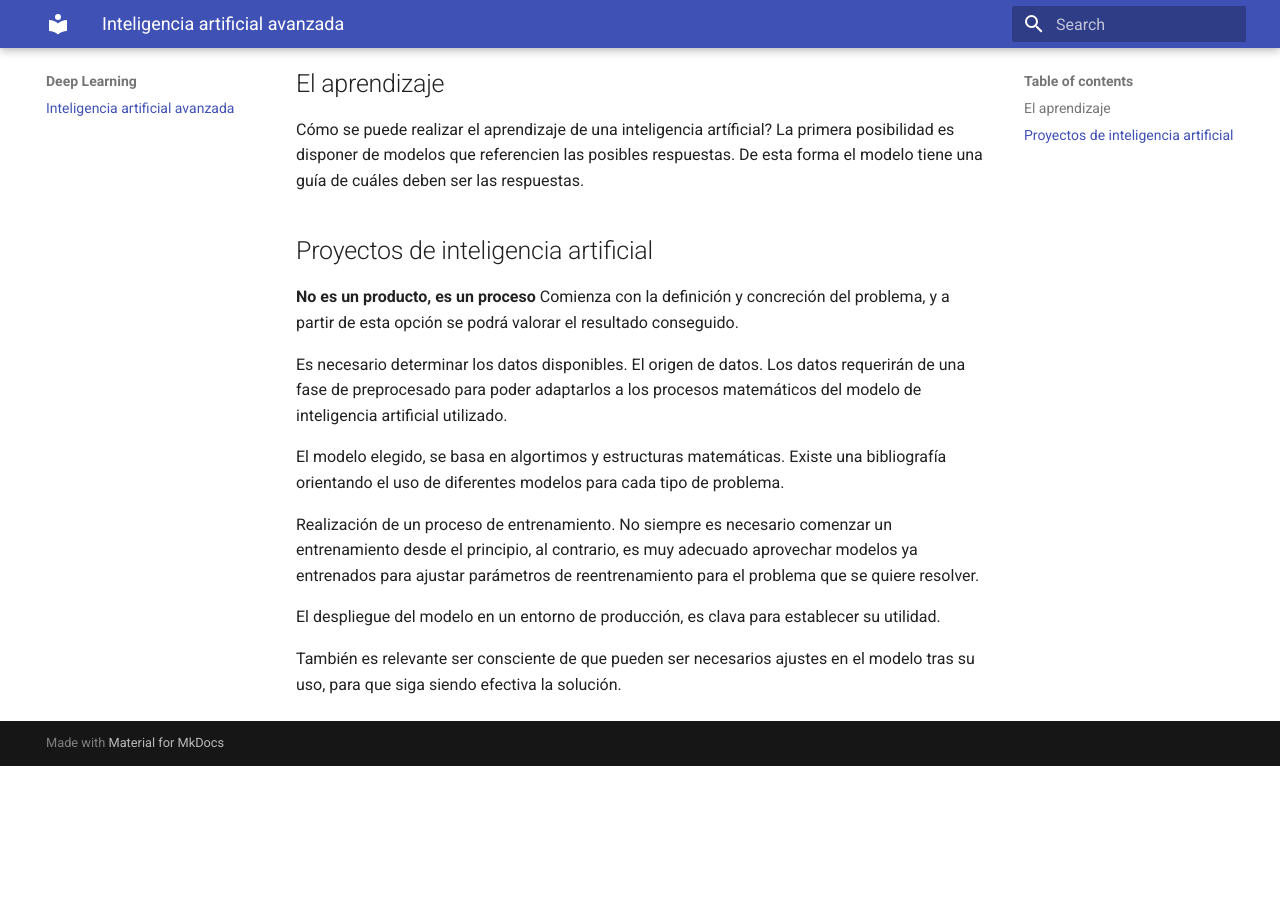
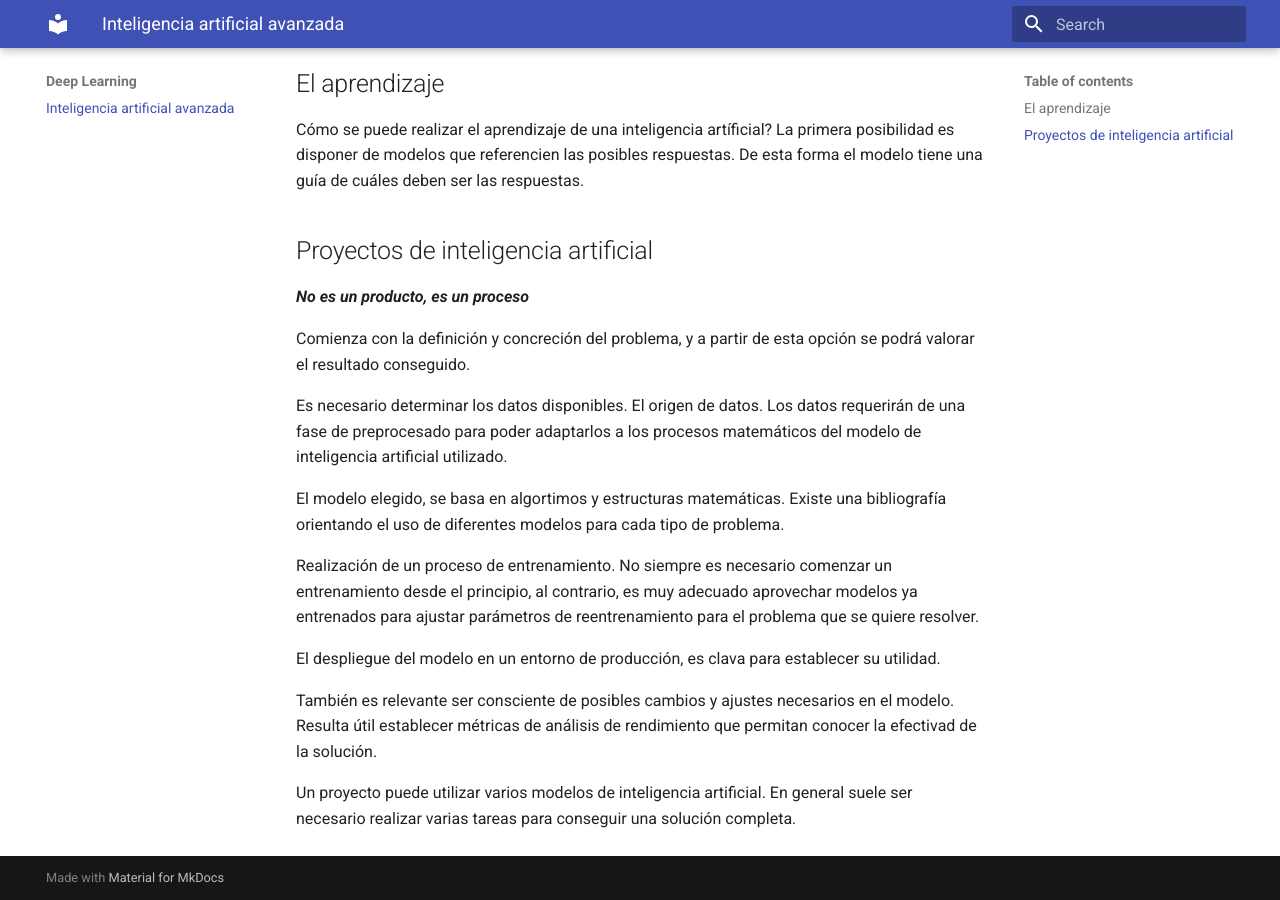
Before and after one commit to sever8a/neurona, an MkDocs documentation site: the page built from runas/index.md, in a window 1280 px wide and 900 px high, scrolled down 621 px. Built offline with MkDocs 1.6.1 and Material for MkDocs 9.7.7, drawn with Linux system fonts in a browser that asks for light colours; before the commit the page ends 1387 px from its top, so only the background shows below that.

Commit message:
Arreglos

```diff
--- a/runas/index.md
+++ b/runas/index.md
@@ -12,7 +12,9 @@ La inteligencia artificial basada en datos, intenta encontrar correlaciones entr
 Cómo se puede realizar el aprendizaje de una inteligencia artíficial? La primera posibilidad es disponer de modelos que referencien las posibles respuestas. De esta forma el modelo tiene una guía de cuáles deben ser las respuestas.
 
 ## Proyectos de inteligencia artificial
-**No es un producto, es un proceso**
+***No es un producto, es un proceso***
+
+
 Comienza con la definición y concreción del problema, y a partir de esta opción se podrá valorar el resultado conseguido.
 
 Es necesario determinar los datos disponibles. El origen de datos. Los datos requerirán de una fase de preprocesado para poder adaptarlos a los procesos matemáticos del modelo de inteligencia artificial utilizado.
@@ -23,4 +25,6 @@ Realización de un proceso de entrenamiento. No siempre es necesario comenzar un
 
 El despliegue del modelo en un entorno de producción, es clava para establecer su utilidad.
 
-También es relevante ser consciente de que pueden ser necesarios ajustes en el modelo tras su uso, para que siga siendo efectiva la solución.
+También es relevante ser consciente de posibles cambios y ajustes necesarios en el modelo. Resulta útil establecer métricas de análisis de rendimiento que permitan conocer la efectivad de la solución.
+
+Un proyecto puede utilizar varios modelos de inteligencia artificial. En general suele ser necesario realizar varias tareas para conseguir una solución completa.
```
